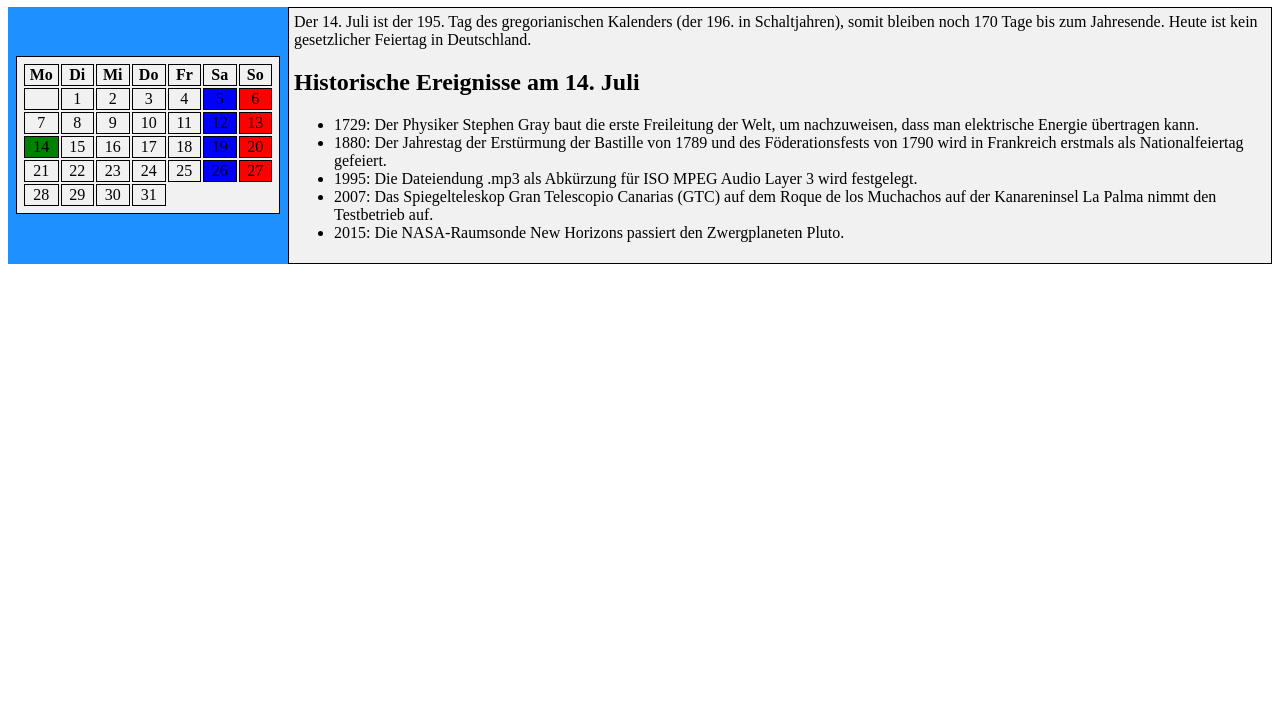
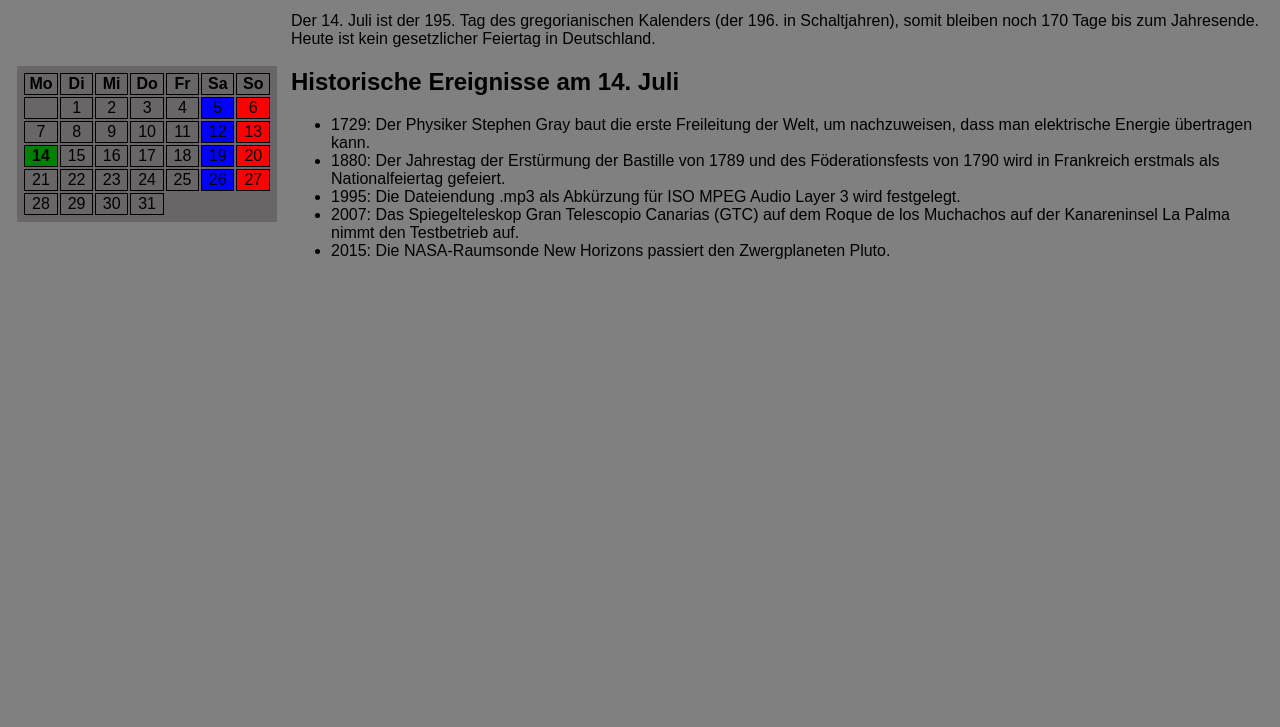
Before and after one commit to mrclksr/cdemy-js-kalender, a plain HTML site: page index.html in a window 1280 px wide. Shown: the part 73-800 px from the top of the page. Drawn offline with Linux system fonts and the light colour scheme.

Commit message:
Refactor calendar table structure and update CSS for improved styling

```diff
--- a/index.html
+++ b/index.html
@@ -13,6 +13,7 @@
     <div class="container">
         <div class="calendar-container">
             <table class="calendar">
+                <thead>
                     <tr>
                         <th>Mo</th>
                         <th>Di</th>
@@ -22,6 +23,7 @@
                         <th>Sa</th>
                         <th>So</th>
                     </tr>
+                </thead>
                 <tr>
                     <td></td>
                     <td>1</td>
--- a/style.css
+++ b/style.css
@@ -1,21 +1,29 @@
 #today {
-    background-color: green;
+  background-color: green;
+  font-weight: bold;
 }
 
 .saturday {
-    background-color: blue;
+  background-color: blue;
 }
 
 .sunday {
-    background-color: red;
+  background-color: red;
 }
 
 .text_box ul {
-    padding-left: 0;
+  padding-left: 0;
 }
 
-table.calendar th, td {
+table.calendar {
+  width: 100%;
+  margin: auto
+}
+
+table.calendar th,
+td {
   width: 2em;
+  max-width: 2em;
   text-align: center;
   border: 1px solid;
   border-collapse: collapse;
@@ -23,6 +31,7 @@ table.calendar th, td {
 
 table.calendar td:hover {
   background-color: yellow;
+  font-style: bold;
 }
 
 .center {
@@ -32,17 +41,28 @@ table.calendar td:hover {
 .container {
   display: grid;
   grid-template-columns: auto auto;
-  background-color: dodgerblue;
   padding: 0px;
 }
 
-.container > div {
-  background-color: #f1f1f1;
-  border: 1px solid black;
+.container>div {
+  border: none;
   padding: 5px;
 }
 
 .calendar-container {
   margin: auto;
   width: 90%;
+  background-color: rgb(104, 102, 102);
 }
+
+body {
+  background-color: grey;
+  font-family: Arial, sans-serif;
+}
+
+#calendar_header {
+  text-align: center;
+  font-size: 2em;
+  margin-top: 20px;
+  background-color: lightpink;
+}
```
Lines whose indentation alone changed are shown as unchanged.
